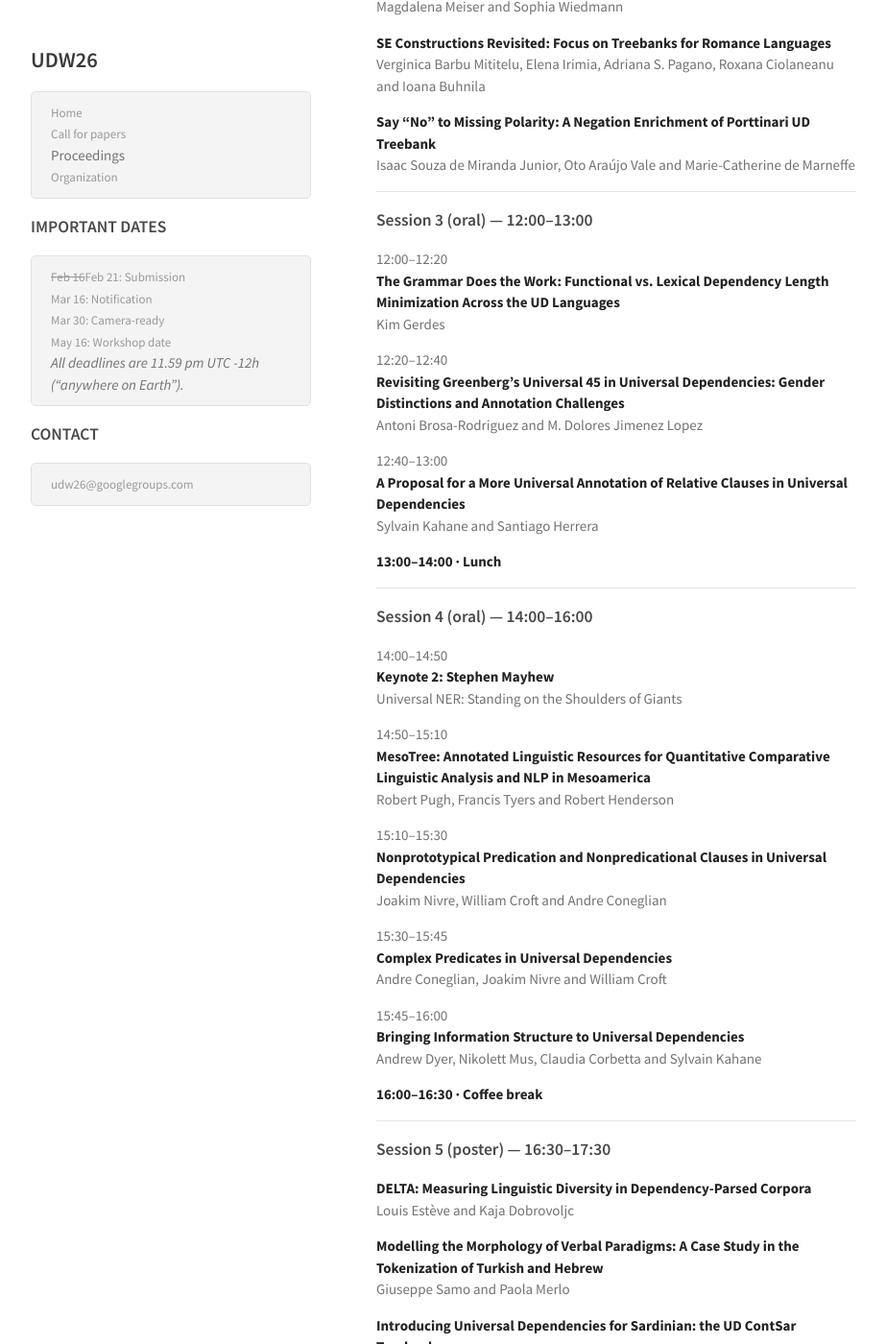
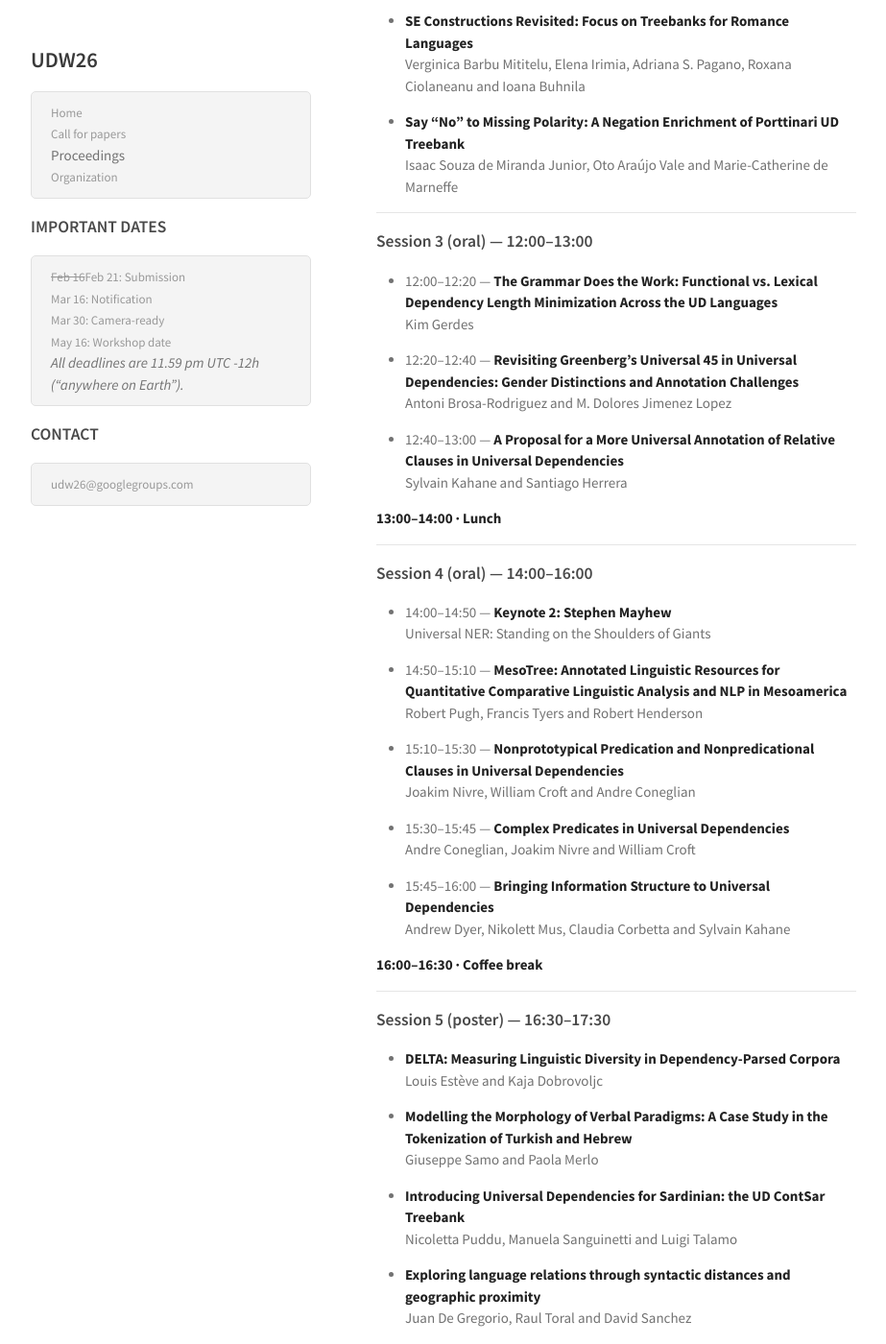
Before and after one commit to UniversalDependencies/udw26, a Jekyll site: the page built from program.md, in a window 1280 px wide and 1400 px high, scrolled down 1329 px. Shown: the whole window at 96% size, without its empty margins (178-1101 px from the left). Built offline with Jekyll 4.4.1, drawn with Linux system fonts in a browser that asks for light colours; some of the changed text lies outside the part shown.

Commit message:
Update program.md

```diff
--- a/program.md
+++ b/program.md
@@ -5,27 +5,23 @@ title: Program
 
 ## Programme
 
-16 May 2026 · All times are local (CEST, UTC+2)
+**16 May 2026 · All times are local (CEST, UTC+2)**
 [Presenter instructions ↓](#presenter-instructions)
 
 ---
 
 ### Session 1 (oral) — 09:00–10:30
 
-09:00–09:05
-**Welcome**
+- 09:00–09:05 — **Welcome**
 
-09:05–09:55
-**Keynote 1: Marie-Catherine de Marneffe**
-Diversity in NLP: why, what, where and how
+- 09:05–09:55 — **Keynote 1: Marie-Catherine de Marneffe**
+  Diversity in NLP: why, what, where and how
 
-09:55–10:15
-**Probing the Dynamics of Syntactic Ability Acquisition Throughout LLM Pretraining**
-Hiroshi Matsuda and Masayuki Asahara
+- 09:55–10:15 — **Probing the Dynamics of Syntactic Ability Acquisition Throughout LLM Pretraining**
+  Hiroshi Matsuda and Masayuki Asahara
 
-10:15–10:30
-**Universal Dependencies as a Tool for Cultural Comparison: Which English varieties are "hot", and which are "cool"?**
-Natalia Levshina
+- 10:15–10:30 — **Universal Dependencies as a Tool for Cultural Comparison: Which English varieties are "hot", and which are "cool"?**
+  Natalia Levshina
 
 **10:30–11:00 · Coffee break**
 
@@ -33,54 +29,51 @@ Natalia Levshina
 
 ### Session 2 (poster) — 11:00–12:00
 
-**Clefting and beyond in Tigrinya**
-Nazareth Amlesom Kifle and Michael Gasser
+- **Clefting and beyond in Tigrinya**
+  Nazareth Amlesom Kifle and Michael Gasser
 
-**Coconstructions in spoken data: UD annotation guidelines and first results**
-Ludovica Pannitto, Kaja Dobrovoljc, Sylvain Kahane, Elena Battaglia, Bruno Guillaume, Caterina Mauri and Eleonora Zucchini
+- **Coconstructions in spoken data: UD annotation guidelines and first results**
+  Ludovica Pannitto, Kaja Dobrovoljc, Sylvain Kahane, Elena Battaglia, Bruno Guillaume, Caterina Mauri and Eleonora Zucchini
 
-**Verifying the Menzerath-Altmann law in the verbal domain in 180 languages**
-Pegah Faghiri, Kim Gerdes and Sylvain Kahane
+- **Verifying the Menzerath-Altmann law in the verbal domain in 180 languages**
+  Pegah Faghiri, Kim Gerdes and Sylvain Kahane
 
-**Comparing Dependency Distances of Esperanto and Other Languages in a Multi-Lingual Parallel Corpus**
-Masanori Oya
+- **Comparing Dependency Distances of Esperanto and Other Languages in a Multi-Lingual Parallel Corpus**
+  Masanori Oya
 
-**Negation of Turkic non-verbal clauses: analysis and Universal Dependencies implementation**
-Furkan Akkurt, Bermet Chontaeva, Çağrı Çöltekin, Soudabeh Eslami, Sardana Ivanova, Nikolett Mus and Jonathan N. Washington
+- **Negation of Turkic non-verbal clauses: analysis and Universal Dependencies implementation**
+  Furkan Akkurt, Bermet Chontaeva, Çağrı Çöltekin, Soudabeh Eslami, Sardana Ivanova, Nikolett Mus and Jonathan N. Washington
 
-**Towards a Universal Dependency Corpus for Old Saxon (Old Low German)**
-Christian Chiarcos and Janine Siewert
+- **Towards a Universal Dependency Corpus for Old Saxon (Old Low German)**
+  Christian Chiarcos and Janine Siewert
 
-**A Comparative Linguistic Analysis of Ottoman and Modern Turkish through UD Treebanks**
-Enes Yılandiloğlu
+- **A Comparative Linguistic Analysis of Ottoman and Modern Turkish through UD Treebanks**
+  Enes Yılandiloğlu
 
-**Word segmentation for UD: a comparison of isiZulu and Sepedi**
-Laurette Marais and Laurette Pretorius
+- **Word segmentation for UD: a comparison of isiZulu and Sepedi**
+  Laurette Marais and Laurette Pretorius
 
-**CoBra: A Compound Branching Resource for Nominal Triconstituent Compounds in English and German**
-Carmen Schacht, Isabell Landwehr, Diana Davidson, Konrad Grabowski, Magdalena Meiser and Sophia Wiedmann
+- **CoBra: A Compound Branching Resource for Nominal Triconstituent Compounds in English and German**
+  Carmen Schacht, Isabell Landwehr, Diana Davidson, Konrad Grabowski, Magdalena Meiser and Sophia Wiedmann
 
-**SE Constructions Revisited: Focus on Treebanks for Romance Languages**
-Verginica Barbu Mititelu, Elena Irimia, Adriana S. Pagano, Roxana Ciolaneanu and Ioana Buhnila
+- **SE Constructions Revisited: Focus on Treebanks for Romance Languages**
+  Verginica Barbu Mititelu, Elena Irimia, Adriana S. Pagano, Roxana Ciolaneanu and Ioana Buhnila
 
-**Say "No" to Missing Polarity: A Negation Enrichment of Porttinari UD Treebank**
-Isaac Souza de Miranda Junior, Oto Araújo Vale and Marie-Catherine de Marneffe
+- **Say "No" to Missing Polarity: A Negation Enrichment of Porttinari UD Treebank**
+  Isaac Souza de Miranda Junior, Oto Araújo Vale and Marie-Catherine de Marneffe
 
 ---
 
 ### Session 3 (oral) — 12:00–13:00
 
-12:00–12:20
-**The Grammar Does the Work: Functional vs. Lexical Dependency Length Minimization Across the UD Languages**
-Kim Gerdes
+- 12:00–12:20 — **The Grammar Does the Work: Functional vs. Lexical Dependency Length Minimization Across the UD Languages**
+  Kim Gerdes
 
-12:20–12:40
-**Revisiting Greenberg's Universal 45 in Universal Dependencies: Gender Distinctions and Annotation Challenges**
-Antoni Brosa-Rodriguez and M. Dolores Jimenez Lopez
+- 12:20–12:40 — **Revisiting Greenberg's Universal 45 in Universal Dependencies: Gender Distinctions and Annotation Challenges**
+  Antoni Brosa-Rodriguez and M. Dolores Jimenez Lopez
 
-12:40–13:00
-**A Proposal for a More Universal Annotation of Relative Clauses in Universal Dependencies**
-Sylvain Kahane and Santiago Herrera
+- 12:40–13:00 — **A Proposal for a More Universal Annotation of Relative Clauses in Universal Dependencies**
+  Sylvain Kahane and Santiago Herrera
 
 **13:00–14:00 · Lunch**
 
@@ -88,25 +81,20 @@ Sylvain Kahane and Santiago Herrera
 
 ### Session 4 (oral) — 14:00–16:00
 
-14:00–14:50
-**Keynote 2: Stephen Mayhew**
-Universal NER: Standing on the Shoulders of Giants
+- 14:00–14:50 — **Keynote 2: Stephen Mayhew**
+  Universal NER: Standing on the Shoulders of Giants
 
-14:50–15:10
-**MesoTree: Annotated Linguistic Resources for Quantitative Comparative Linguistic Analysis and NLP in Mesoamerica**
-Robert Pugh, Francis Tyers and Robert Henderson
+- 14:50–15:10 — **MesoTree: Annotated Linguistic Resources for Quantitative Comparative Linguistic Analysis and NLP in Mesoamerica**
+  Robert Pugh, Francis Tyers and Robert Henderson
 
-15:10–15:30
-**Nonprototypical Predication and Nonpredicational Clauses in Universal Dependencies**
-Joakim Nivre, William Croft and Andre Coneglian
+- 15:10–15:30 — **Nonprototypical Predication and Nonpredicational Clauses in Universal Dependencies**
+  Joakim Nivre, William Croft and Andre Coneglian
 
-15:30–15:45
-**Complex Predicates in Universal Dependencies**
-Andre Coneglian, Joakim Nivre and William Croft
+- 15:30–15:45 — **Complex Predicates in Universal Dependencies**
+  Andre Coneglian, Joakim Nivre and William Croft
 
-15:45–16:00
-**Bringing Information Structure to Universal Dependencies**
-Andrew Dyer, Nikolett Mus, Claudia Corbetta and Sylvain Kahane
+- 15:45–16:00 — **Bringing Information Structure to Universal Dependencies**
+  Andrew Dyer, Nikolett Mus, Claudia Corbetta and Sylvain Kahane
 
 **16:00–16:30 · Coffee break**
 
@@ -114,53 +102,54 @@ Andrew Dyer, Nikolett Mus, Claudia Corbetta and Sylvain Kahane
 
 ### Session 5 (poster) — 16:30–17:30
 
-**DELTA: Measuring Linguistic Diversity in Dependency-Parsed Corpora**
-Louis Estève and Kaja Dobrovoljc
+- **DELTA: Measuring Linguistic Diversity in Dependency-Parsed Corpora**
+  Louis Estève and Kaja Dobrovoljc
 
-**Modelling the Morphology of Verbal Paradigms: A Case Study in the Tokenization of Turkish and Hebrew**
-Giuseppe Samo and Paola Merlo
+- **Modelling the Morphology of Verbal Paradigms: A Case Study in the Tokenization of Turkish and Hebrew**
+  Giuseppe Samo and Paola Merlo
 
-**Introducing Universal Dependencies for Sardinian: the UD ContSar Treebank**
-Nicoletta Puddu, Manuela Sanguinetti and Luigi Talamo
+- **Introducing Universal Dependencies for Sardinian: the UD ContSar Treebank**
+  Nicoletta Puddu, Manuela Sanguinetti and Luigi Talamo
 
-**Exploring language relations through syntactic distances and geographic proximity**
-Juan De Gregorio, Raul Toral and David Sanchez
+- **Exploring language relations through syntactic distances and geographic proximity**
+  Juan De Gregorio, Raul Toral and David Sanchez
 
-**Cross-Dialectal Transfer for Low-Resource Arabic: The Tunisian Arabic Dependency Treebank**
-Amal Aissaoui
+- **Cross-Dialectal Transfer for Low-Resource Arabic: The Tunisian Arabic Dependency Treebank**
+  Amal Aissaoui
 
-**From Treebank Metadata to Sentence-Level Genre in Universal Dependencies: A Reproducible, Versioned Resource**
-Egon Stemle
+- **From Treebank Metadata to Sentence-Level Genre in Universal Dependencies: A Reproducible, Versioned Resource**
+  Egon Stemle
 
-**Towards Universal Dependencies for L2 Learners of Modern Greek: Annotation and Challenges**
-Christina Klironomou, Thelka Pasparaki, Arianna Masciolini, Alexandros Tantos, Despoina Ourania Touriki, Konstantinos Tsiotskas and Eleni Tsourilla
+- **Towards Universal Dependencies for L2 Learners of Modern Greek: Annotation and Challenges**
+  Christina Klironomou, Thelka Pasparaki, Arianna Masciolini, Alexandros Tantos, Despoina Ourania Touriki, Konstantinos Tsiotskas and Eleni Tsourilla
 
-**Gathering valency frames for annotation and batch corrections**
-Mathilde Regnault
+- **Gathering valency frames for annotation and batch corrections**
+  Mathilde Regnault
 
-**Syntax is the key to semantics: Combining Universal Dependencies and Abstract Meaning Representation**
-Johannes Heinecke
+- **Syntax is the key to semantics: Combining Universal Dependencies and Abstract Meaning Representation**
+  Johannes Heinecke
 
-**Extending Retag to Conversion Error Detection: A Case Study on SynTagRus Morphology**
-Andrei Movsesian and Daniil Timcenko
+- **Extending Retag to Conversion Error Detection: A Case Study on SynTagRus Morphology**
+  Andrei Movsesian and Daniil Timcenko
 
-**Exploiting Parallel Aligned Treebanks**
-Maarten Janssen
+- **Exploiting Parallel Aligned Treebanks**
+  Maarten Janssen
 
-**Speech Act Constructions in Universal Dependencies**
-Joakim Nivre, William Croft and Andre Coneglian
+- **Speech Act Constructions in Universal Dependencies**
+  Joakim Nivre, William Croft and Andre Coneglian
 
 ---
 
 ### 17:30–18:00
-**Community discussion and closing**
+
+- **Community discussion and closing**
 
 ---
 
 ## Presenter instructions
 
 - **Format:** Papers are presented as oral or poster; this does not reflect quality but PC recommendations on the optimal method of presentation given the content. All non-archival papers are presented as posters.
-- **Oral presentations:** Each paper is allocated either **15 minutes** (12 minutes presentation + 3 minutes Q&A) or **20 minutes** (15 minutes presentation + 5 minutes Q&A), as indicated in the programme.  Please respect timing.
+- **Oral presentations:** Each paper is allocated either **15 minutes** (12 minutes presentation + 3 minutes Q&A) or **20 minutes** (15 minutes presentation + 5 minutes Q&A), as indicated in the programme. Please respect timing.
 - **Posters:** A0 format, portrait orientation.
 - **Remote presentations:** As per LREC policy, presentations are in person. Remote is only possible in exceptional cases and for oral presentations.
 - **Technical setup:** A laptop will be provided. Bring your slides on a USB stick (PDF recommended) and upload them during the break before your session.
```
